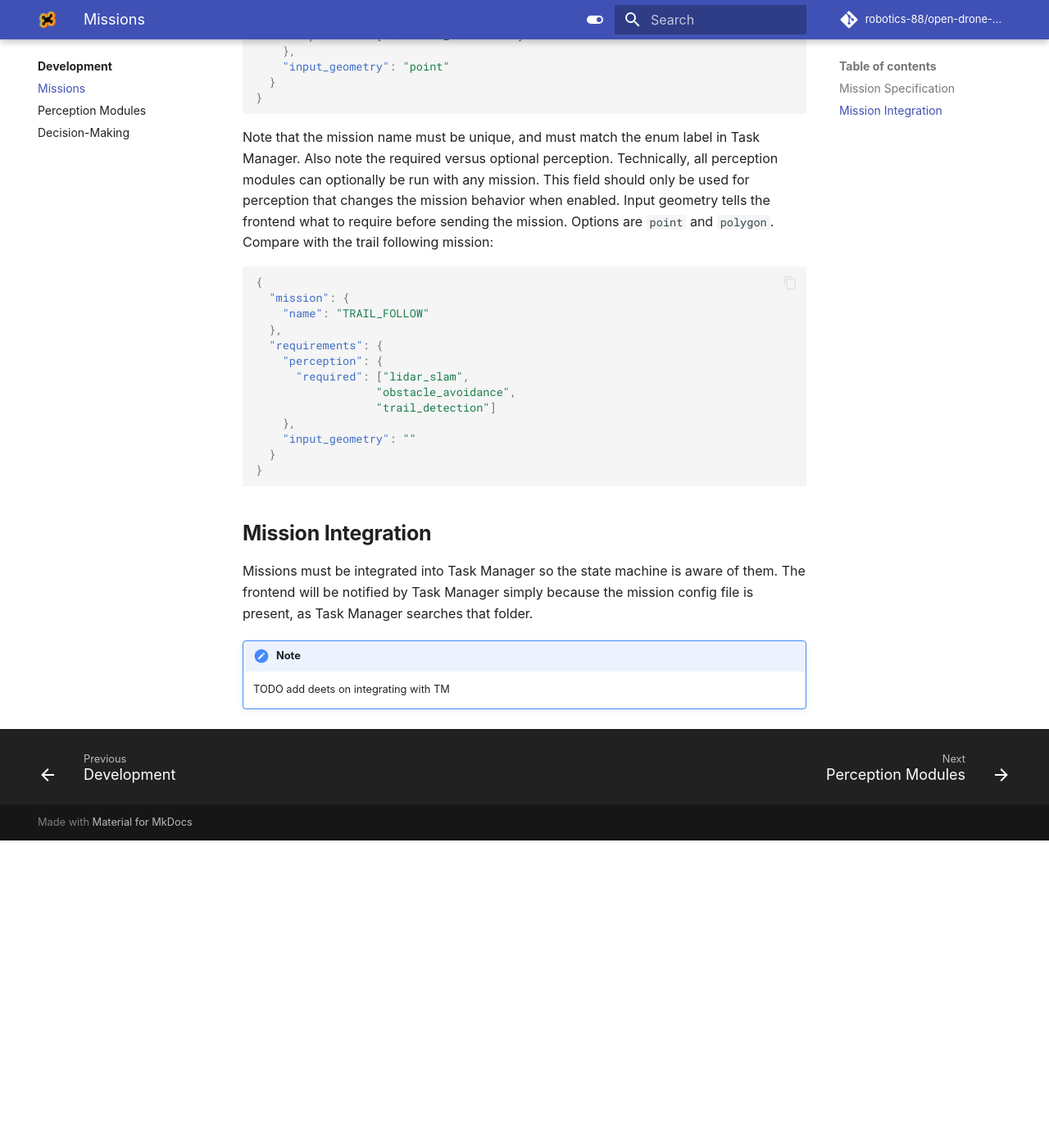
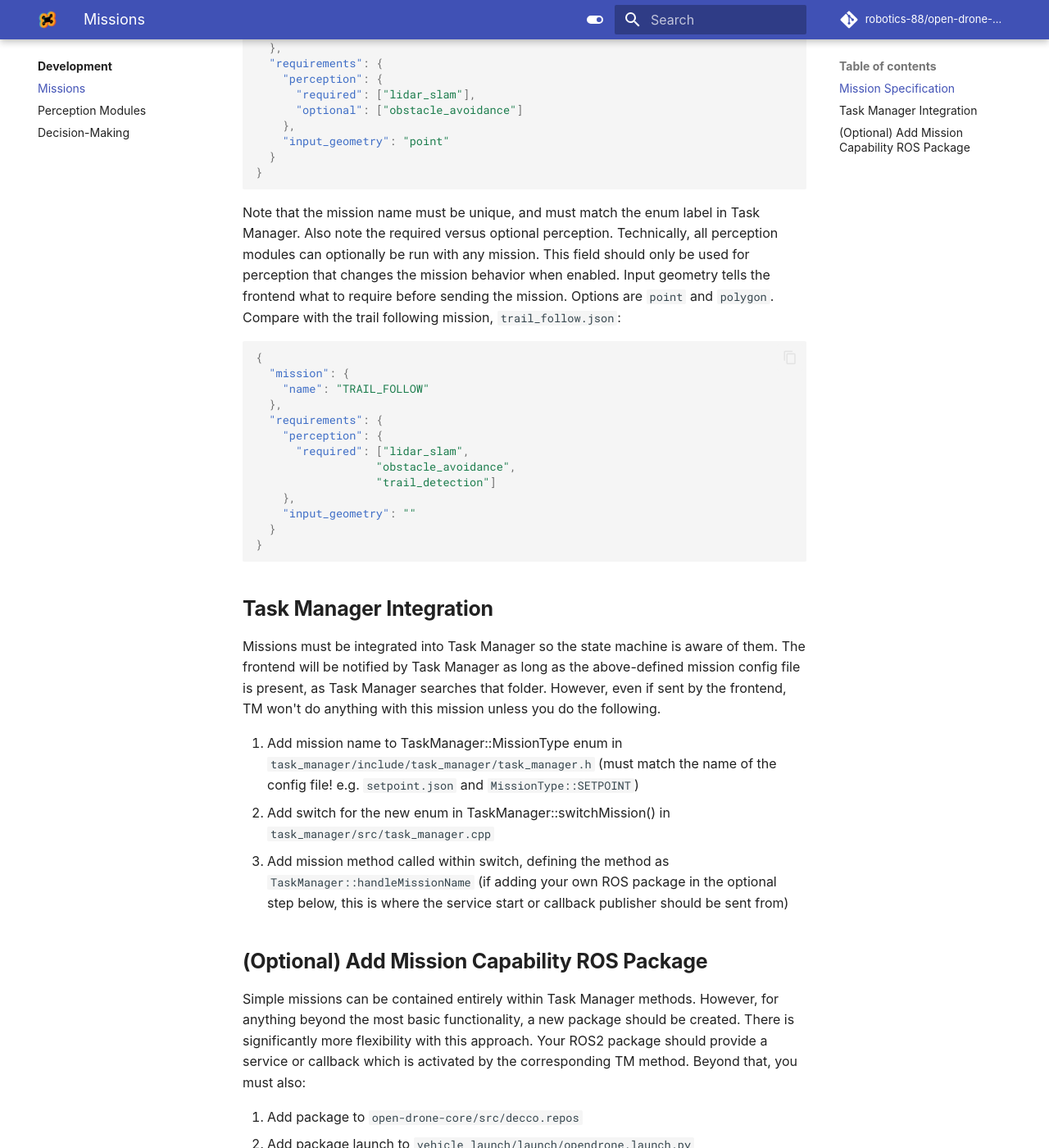
Before and after one commit to robotics-88/open-drone-docs, an MkDocs documentation site: the page built from docs/development/missions.md, in a window 1280 px wide and 1400 px high, scrolled down 523 px. Shown: the whole window at 82% size. Built offline with MkDocs 1.6.1 and Material for MkDocs 9.7.7, drawn with Linux system fonts in a browser that asks for light colours; some web fonts are replaced; comment, search, counter and statistics services are not loaded; before the commit the page ends 1548 px from its top, so only the background shows below that; some of the changed text lies outside the part shown.

Commit message:
Filled in mission dev guidelines

````diff
--- a/docs/development/missions.md
+++ b/docs/development/missions.md
@@ -1,9 +1,10 @@
 # Missions
+Active process that changes the flight behavior. E.g., a lawnmower flight pattern is an industry-standard mission. Trail-following is a somewhat more advanced mission.
 
 ## Mission Specification
 The mission file must be saved as `mission_name.json` in `task_manager/missions/`. Mission definition examples are provided.
 
-We provide 2 basic starter missions (setpoint, lawnmower), and 1 more advanced (trail_follow). The setpoint mission is:
+We provide 2 basic starter missions (setpoint, lawnmower), and 1 more advanced (trail_follow). The setpoint mission is `setpoint.json`:
 
 ```json
 {
@@ -20,7 +21,7 @@ We provide 2 basic starter missions (setpoint, lawnmower), and 1 more advanced (
 }
 ```
 
-Note that the mission name must be unique, and must match the enum label in Task Manager. Also note the required versus optional perception. Technically, all perception modules can optionally be run with any mission. This field should only be used for perception that changes the mission behavior when enabled. Input geometry tells the frontend what to require before sending the mission. Options are `point` and `polygon`. Compare with the trail following mission:
+Note that the mission name must be unique, and must match the enum label in Task Manager. Also note the required versus optional perception. Technically, all perception modules can optionally be run with any mission. This field should only be used for perception that changes the mission behavior when enabled. Input geometry tells the frontend what to require before sending the mission. Options are `point` and `polygon`. Compare with the trail following mission, `trail_follow.json`:
 
 ```json
 {
@@ -38,9 +39,17 @@ Note that the mission name must be unique, and must match the enum label in Task
 }
 ```
 
-## Mission Integration
+## Task Manager Integration
 
-Missions must be integrated into Task Manager so the state machine is aware of them. The frontend will be notified by Task Manager simply because the mission config file is present, as Task Manager searches that folder.
+Missions must be integrated into Task Manager so the state machine is aware of them. The frontend will be notified by Task Manager as long as the above-defined mission config file is present, as Task Manager searches that folder. However, even if sent by the frontend, TM won't do anything with this mission unless you do the following.
 
-!!! note
-    TODO add deets on integrating with TM
+1. Add mission name to TaskManager::MissionType enum in `task_manager/include/task_manager/task_manager.h` (must match the name of the config file! e.g. `setpoint.json` and `MissionType::SETPOINT`)
+2. Add switch for the new enum in TaskManager::switchMission() in `task_manager/src/task_manager.cpp`
+3. Add mission method called within switch, defining the method as `TaskManager::handleMissionName` (if adding your own ROS package in the optional step below, this is where the service start or callback publisher should be sent from)
+
+## (Optional) Add Mission Capability ROS Package
+
+Simple missions can be contained entirely within Task Manager methods. However, for anything beyond the most basic functionality, a new package should be created. There is significantly more flexibility with this approach. Your ROS2 package should provide a service or callback which is activated by the corresponding TM method. Beyond that, you must also:
+
+1. Add package to `open-drone-core/src/decco.repos`
+2. Add package launch to `vehicle_launch/launch/opendrone.launch.py`
````
